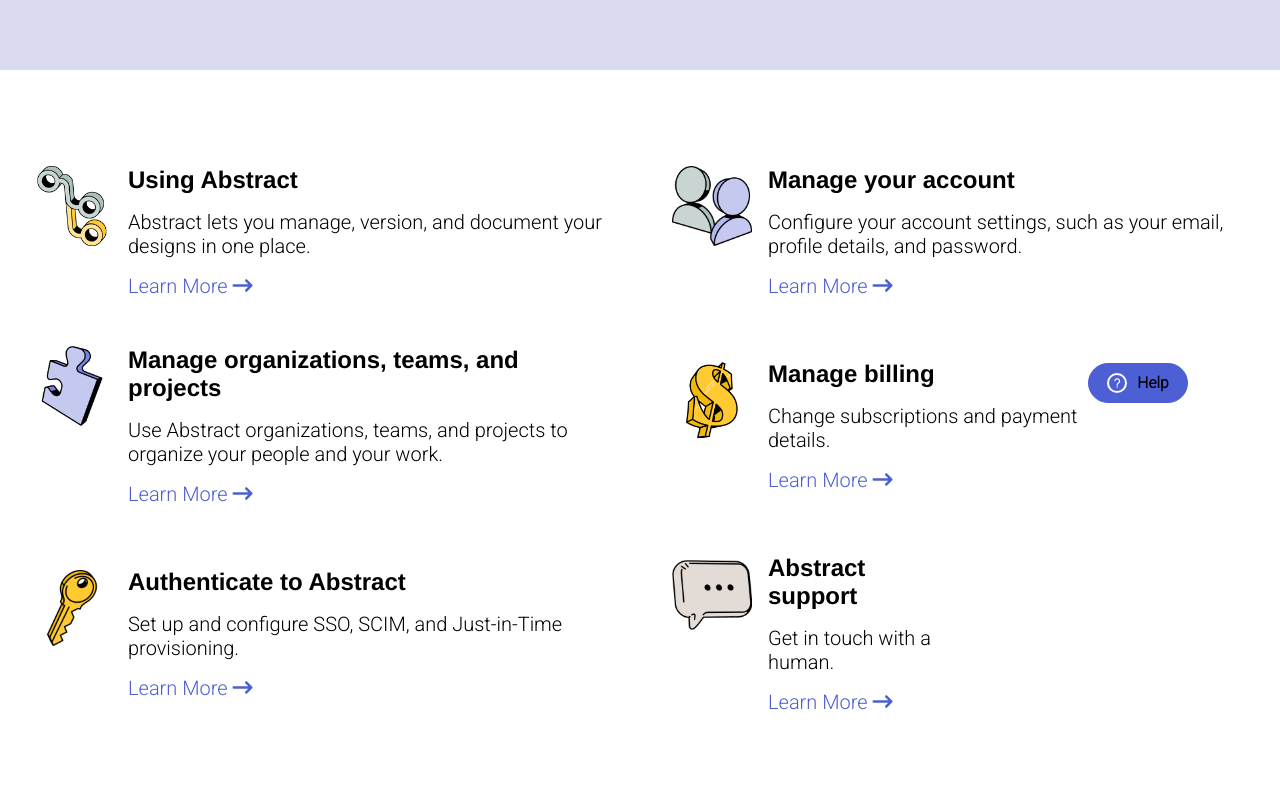
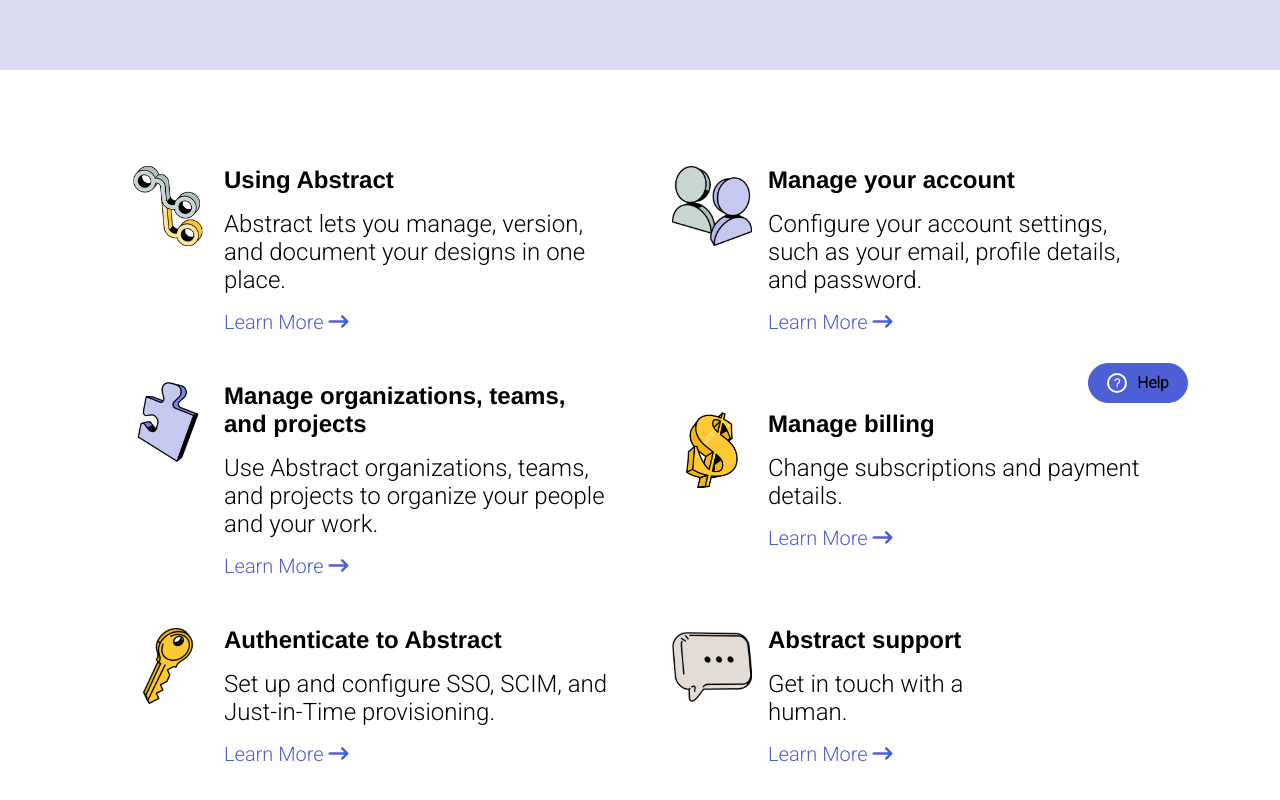
Before and after one commit to voidrak/Abstract-Clone, a plain HTML site: page index.html in a window 1280 px wide. Shown: the part 388-1188 px from the top of the page. Drawn offline with nearby package versions, Linux system fonts and the light colour scheme.

Commit message:
fix bugs

```diff
--- a/index.html
+++ b/index.html
@@ -146,6 +146,10 @@
     </button>
 
 
+    <footer>
+
+    </footer>
+
     <script src="main.js"></script>
 </body>
 
--- a/style.css
+++ b/style.css
@@ -373,19 +373,24 @@ header .container {
       white-space: nowrap;
     }
 
+    .list-container {
+      margin-right: 6rem;
+      margin-left: 6rem;
+    }
     .list-container .sub-list {
-      max-width: 600px;
+      max-width: 550px;
     }
 
     .list-container .sub-list p {
-      font-weight: 500;
-      font-size: 20px;
+      font-weight: 400;
+      font-size: 24px;
     }
+
     .list-container .sub-list:last-child {
-      margin-right: 20rem;
+      margin-right: 12rem;
     }
     .list-container .sub-list:nth-last-child(3) {
-      margin-right: 10rem;
+      /* margin-right: 10rem; */
       /* background-color: red; */
     }
   }
```
